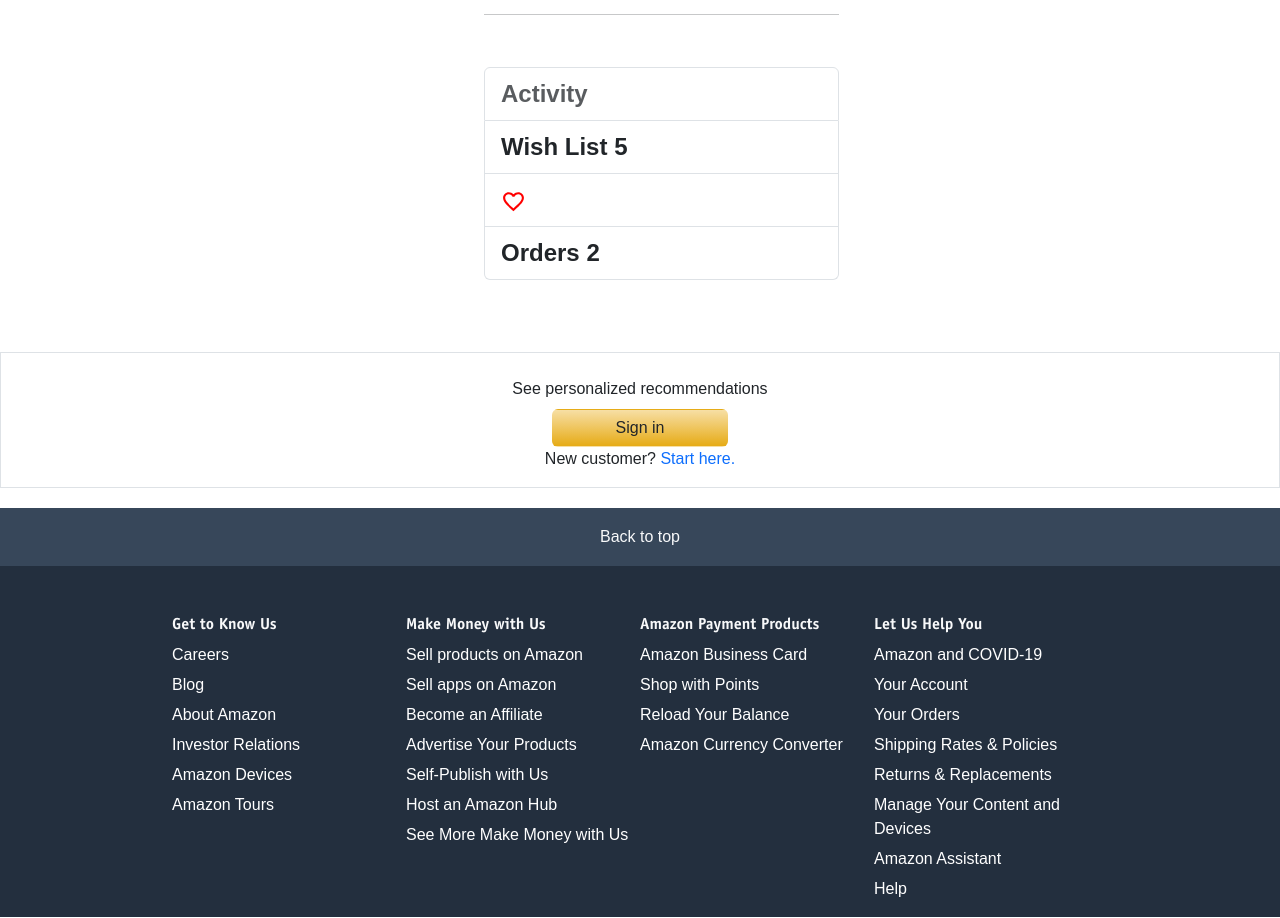
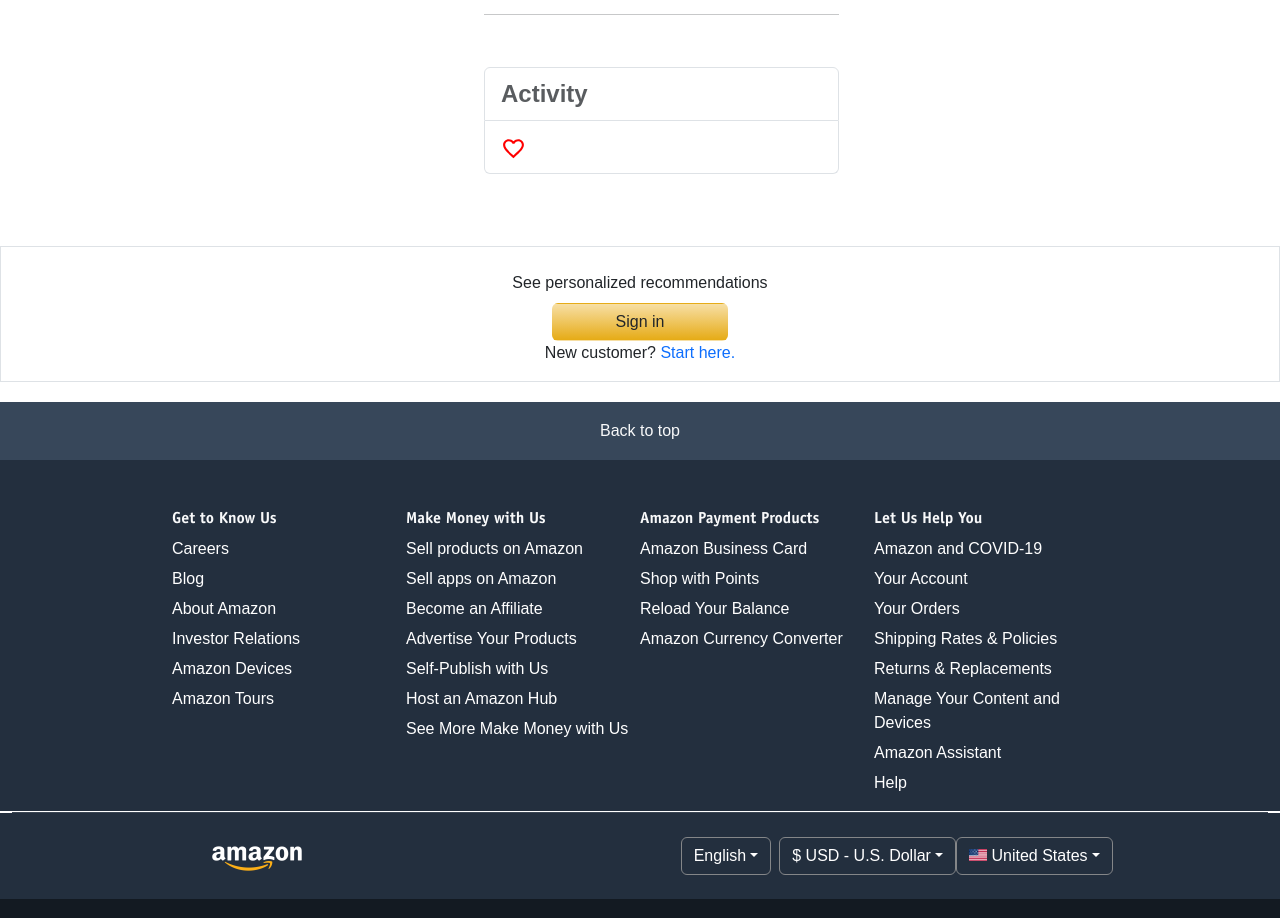
Before and after one commit to 7oseiiny/react_project, a React (Vite) app: page /profile in a window 1280 px wide. Shown: the part 781-1699 px from the top of the page. Built offline with nearby package versions, Linux system fonts and the light colour scheme.

Commit message:
profile2

```diff
--- a/src/Component/UserInfo/Profile.jsx
+++ b/src/Component/UserInfo/Profile.jsx
@@ -103,24 +103,12 @@
                   <br />
                   <ul className="list-group">
                     <li className="list-group-item text-muted">Activity </li>
+
                     <li className="list-group-item text-right">
-                      <span className="pull-left">
-                        <strong>Wish List</strong>
-                      </span>{" "}
-                      5
+                    <NavLink className="links" to="/favorite" style={{ textDecoration: "none" }}><MdOutlineFavoriteBorder to='/favorite' color='red' size={25} /></NavLink>
+                {fav?fav.length:""}
                     </li>
-                    <li className="list-group-item text-right">
-                      <span className="pull-left">
-                        <MdOutlineFavoriteBorder to='favorite' color='red' size={25} />
-                      </span>
-                      {fav?fav.length:""}
-                    </li>
-                    <li className="list-group-item text-right">
-                      <span className="pull-left">
-                        <strong>Orders</strong>
-                      </span>{" "}
-                      2
-                    </li>
+
                   </ul>
                 </div>
                 <div className="col-sm-9">
```
